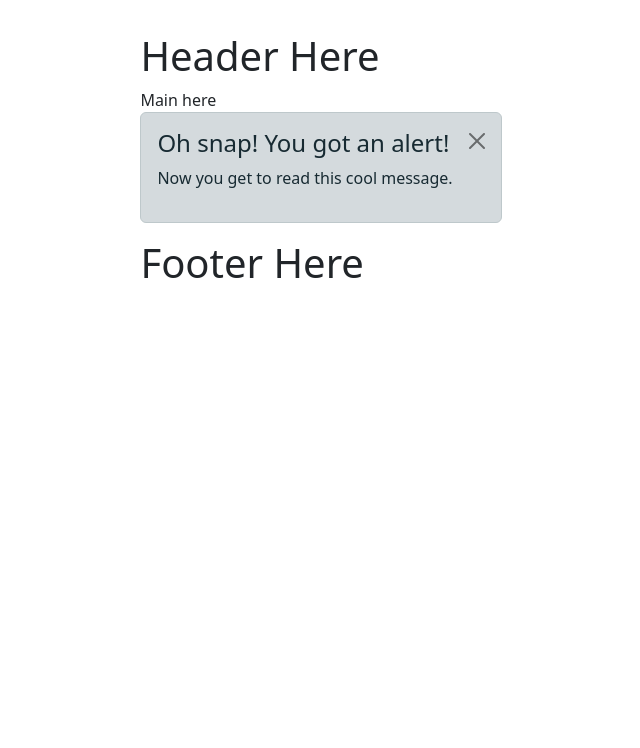
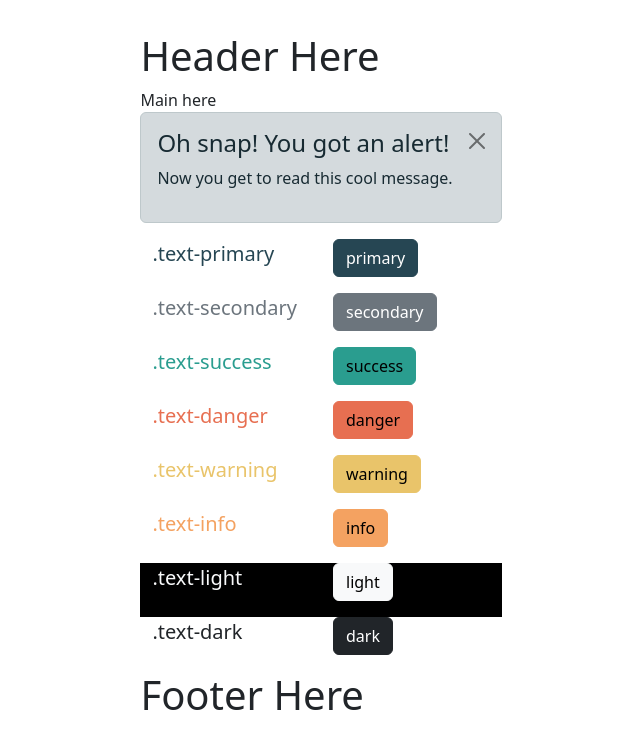
Before and after one commit to creppyfm/DeleGate, a React (Vite) app in the folder client/: page / in a window 1280 px wide. Shown: the top 748 px of the page, without its empty margins (319-959 px from the left). Built offline with nearby package versions, Linux system fonts and the light colour scheme.

Commit message:
Added examples to display all colors

```diff
--- a/client/src/components/Example.tsx
+++ b/client/src/components/Example.tsx
@@ -1,10 +1,96 @@
 import Alert from "react-bootstrap/Alert";
+import { Container, Row, Col, Button } from "react-bootstrap";
 
 export function Example() {
   return (
-    <Alert dismissible variant="primary">
-      <Alert.Heading>Oh snap! You got an alert!</Alert.Heading>
-      <p>Now you get to read this cool message.</p>
-    </Alert>
+    <>
+      <Alert dismissible variant="primary">
+        <Alert.Heading>Oh snap! You got an alert!</Alert.Heading>
+        <p>Now you get to read this cool message.</p>
+      </Alert>
+
+      <Container>
+        <Row>
+          <Col>
+            <p className="text-primary fs-5">.text-primary</p>
+          </Col>
+          <Col>
+            <p>
+              <Button variant="primary">primary</Button>
+            </p>
+          </Col>
+        </Row>
+        <Row>
+          <Col>
+            <p className="text-secondary fs-5">.text-secondary</p>
+          </Col>
+          <Col>
+            <p>
+              <Button variant="secondary">secondary</Button>
+            </p>
+          </Col>
+        </Row>
+        <Row>
+          <Col>
+            <p className="text-success fs-5">.text-success</p>
+          </Col>
+          <Col>
+            <p>
+              <Button variant="success">success</Button>
+            </p>
+          </Col>
+        </Row>
+        <Row>
+          <Col>
+            <p className="text-danger fs-5">.text-danger</p>
+          </Col>
+          <Col>
+            <p>
+              <Button variant="danger">danger</Button>
+            </p>
+          </Col>
+        </Row>
+        <Row>
+          <Col>
+            <p className="text-warning fs-5">.text-warning</p>
+          </Col>
+          <Col>
+            <p>
+              <Button variant="warning">warning</Button>
+            </p>
+          </Col>
+        </Row>
+        <Row>
+          <Col>
+            <p className="text-info fs-5">.text-info</p>
+          </Col>
+          <Col>
+            <p>
+              <Button variant="info">info</Button>
+            </p>
+          </Col>
+        </Row>
+        <Row className="bg-black">
+          <Col>
+            <p className="text-light fs-5">.text-light</p>
+          </Col>
+          <Col>
+            <p>
+              <Button variant="light">light</Button>
+            </p>
+          </Col>
+        </Row>
+        <Row>
+          <Col>
+            <p className="text-dark fs-5">.text-dark</p>
+          </Col>
+          <Col>
+            <p>
+              <Button variant="dark">dark</Button>
+            </p>
+          </Col>
+        </Row>
+      </Container>
+    </>
   );
 }
```
